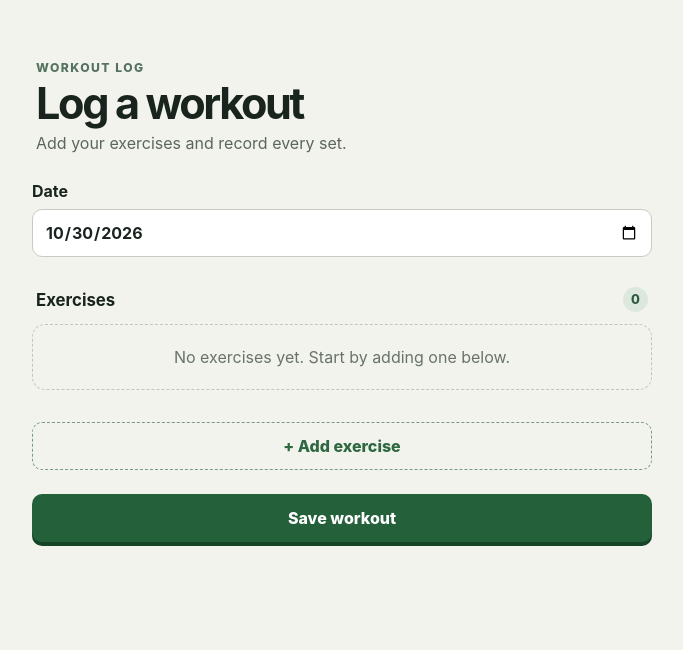
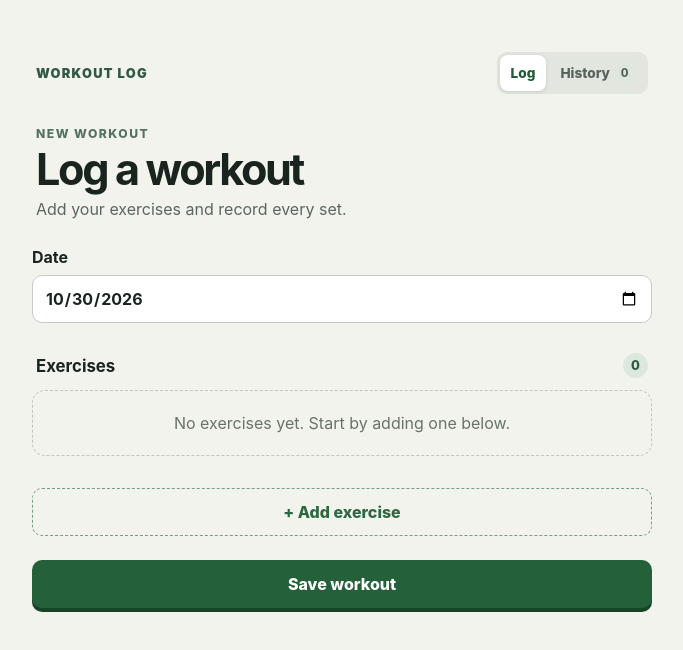
Before and after one commit to JCarz/workout-log, a React (Vite) app: page / in a window 1280 px wide. Shown: the top 650 px of the page, without its empty margins (298-981 px from the left). Built offline with nearby package versions, Linux system fonts and the light colour scheme.

Commit message:
Add workout and exercise history

```diff
--- a/src/App.jsx
+++ b/src/App.jsx
@@ -1,5 +1,6 @@
 import React, { useState } from 'react'
-import { saveWorkout } from './lib/storage.js'
+import HistoryView from './components/HistoryView.jsx'
+import { loadWorkouts, saveWorkout } from './lib/storage.js'
 
 function localDate() {
   const now = new Date()
@@ -22,6 +23,9 @@ function createExercise() {
 function App() {
   const [date, setDate] = useState(localDate)
   const [exercises, setExercises] = useState([])
+  const [workouts, setWorkouts] = useState(loadWorkouts)
+  const [view, setView] = useState('log')
+  const [selectedExercise, setSelectedExercise] = useState('')
   const [message, setMessage] = useState('')
   const [error, setError] = useState('')
 
@@ -125,17 +129,51 @@ function App() {
       })),
     }
 
-    saveWorkout(workout)
+    setWorkouts(saveWorkout(workout))
     setExercises([])
     setError('')
     setMessage('Workout saved on this device.')
   }
 
+  function showLog() {
+    setView('log')
+    setSelectedExercise('')
+  }
+
+  function showHistory() {
+    setView('history')
+    setSelectedExercise('')
+  }
+
   return (
     <main className="page-shell">
-      <section className="workout-form" aria-labelledby="page-title">
-        <header>
-          <p className="eyebrow">Workout Log</p>
+      <div className="app-shell">
+        <header className="app-header">
+          <p className="app-name">Workout Log</p>
+          <nav className="view-switcher" aria-label="Workout log views">
+            <button
+              type="button"
+              className={view === 'log' ? 'active' : ''}
+              aria-current={view === 'log' ? 'page' : undefined}
+              onClick={showLog}
+            >
+              Log
+            </button>
+            <button
+              type="button"
+              className={view === 'history' ? 'active' : ''}
+              aria-current={view === 'history' ? 'page' : undefined}
+              onClick={showHistory}
+            >
+              History <span>{workouts.length}</span>
+            </button>
+          </nav>
+        </header>
+
+        {view === 'log' ? (
+          <section className="view-panel workout-form" aria-labelledby="page-title">
+            <header className="view-heading">
+              <p className="eyebrow">New workout</p>
               <h1 id="page-title">Log a workout</h1>
               <p className="intro">Add your exercises and record every set.</p>
             </header>
@@ -188,7 +226,7 @@ function App() {
                     <div className="sets" aria-label={`${exercise.name || 'Exercise'} sets`}>
                       <div className="set-labels" aria-hidden="true">
                         <span>Set</span>
-                        <span>Weight</span>
+                        <span>LBS</span>
                         <span>Reps</span>
                         <span />
                       </div>
@@ -196,13 +234,13 @@ function App() {
                         <div className="set-row" key={set.id}>
                           <span className="set-number">{setIndex + 1}</span>
                           <label>
-                            <span className="sr-only">Weight for set {setIndex + 1}</span>
+                            <span className="sr-only">Weight in pounds for set {setIndex + 1}</span>
                             <input
                               type="number"
                               inputMode="decimal"
                               min="0"
                               step="0.5"
-                              placeholder="kg"
+                              placeholder="lbs"
                               value={set.weight}
                               onChange={(event) => updateSet(exercise.id, set.id, 'weight', event.target.value)}
                             />
@@ -250,6 +288,15 @@ function App() {
               <button className="save-button" type="submit">Save workout</button>
             </form>
           </section>
+        ) : (
+          <HistoryView
+            workouts={workouts}
+            selectedExercise={selectedExercise}
+            onSelectExercise={setSelectedExercise}
+            onBack={() => setSelectedExercise('')}
+          />
+        )}
+      </div>
     </main>
   )
 }
--- /dev/null
+++ b/src/components/HistoryView.jsx
@@ -0,0 +1,126 @@
+import React from 'react'
+
+function formatDate(date) {
+  return new Intl.DateTimeFormat(undefined, {
+    month: 'short',
+    day: 'numeric',
+    year: 'numeric',
+  }).format(new Date(`${date}T00:00:00`))
+}
+
+function setCountLabel(count) {
+  return `${count} ${count === 1 ? 'set' : 'sets'}`
+}
+
+function normalizeExerciseName(name) {
+  return name.trim().toLocaleLowerCase()
+}
+
+function ExerciseHistory({ exerciseName, workouts, onBack }) {
+  const normalizedName = normalizeExerciseName(exerciseName)
+  const sessions = workouts
+    .flatMap((workout) =>
+      workout.exercises
+        .filter((exercise) => normalizeExerciseName(exercise.name) === normalizedName)
+        .map((exercise) => ({ date: workout.date, exercise })),
+    )
+    .sort((a, b) => b.date.localeCompare(a.date))
+
+  return (
+    <section className="view-panel" aria-labelledby="exercise-history-title">
+      <button className="back-button" type="button" onClick={onBack}>
+        ← All workouts
+      </button>
+
+      <header className="view-heading compact-heading">
+        <p className="eyebrow">Exercise history</p>
+        <h1 id="exercise-history-title">{exerciseName}</h1>
+        <p className="intro">{sessions.length} {sessions.length === 1 ? 'workout' : 'workouts'} recorded</p>
+      </header>
+
+      <div className="history-list">
+        {sessions.map(({ date, exercise }, sessionIndex) => (
+          <article className="history-card exercise-session" key={`${date}-${exercise.id}-${sessionIndex}`}>
+            <div className="history-card-heading">
+              <time dateTime={date}>{formatDate(date)}</time>
+              <span>{setCountLabel(exercise.sets.length)}</span>
+            </div>
+
+            <div className="history-sets">
+              <div className="history-set-labels" aria-hidden="true">
+                <span>Set</span>
+                <span>LBS</span>
+                <span>Reps</span>
+              </div>
+              {exercise.sets.map((set, setIndex) => (
+                <div className="history-set-row" key={set.id}>
+                  <span>{setIndex + 1}</span>
+                  <strong>{set.weight} lbs</strong>
+                  <strong>{set.reps}</strong>
+                </div>
+              ))}
+            </div>
+          </article>
+        ))}
+      </div>
+    </section>
+  )
+}
+
+function HistoryView({ workouts, selectedExercise, onSelectExercise, onBack }) {
+  if (selectedExercise) {
+    return (
+      <ExerciseHistory
+        exerciseName={selectedExercise}
+        workouts={workouts}
+        onBack={onBack}
+      />
+    )
+  }
+
+  const sortedWorkouts = [...workouts].sort((a, b) => b.date.localeCompare(a.date))
+
+  return (
+    <section className="view-panel" aria-labelledby="history-title">
+      <header className="view-heading">
+        <p className="eyebrow">Past workouts</p>
+        <h1 id="history-title">Workout history</h1>
+        <p className="intro">Your saved sessions, newest first.</p>
+      </header>
+
+      {sortedWorkouts.length === 0 ? (
+        <p className="empty-state">Saved workouts will appear here.</p>
+      ) : (
+        <div className="history-list">
+          {sortedWorkouts.map((workout) => (
+            <article className="history-card" key={workout.id}>
+              <div className="history-card-heading">
+                <time dateTime={workout.date}>{formatDate(workout.date)}</time>
+                <span>{workout.exercises.length} {workout.exercises.length === 1 ? 'exercise' : 'exercises'}</span>
+              </div>
+
+              <div className="history-exercises">
+                {workout.exercises.map((exercise) => (
+                  <button
+                    type="button"
+                    className="history-exercise-button"
+                    key={exercise.id}
+                    onClick={() => onSelectExercise(exercise.name)}
+                  >
+                    <span>
+                      <strong>{exercise.name}</strong>
+                      <small>{setCountLabel(exercise.sets.length)}</small>
+                    </span>
+                    <span aria-hidden="true">›</span>
+                  </button>
+                ))}
+              </div>
+            </article>
+          ))}
+        </div>
+      )}
+    </section>
+  )
+}
+
+export default HistoryView
--- a/src/index.css
+++ b/src/index.css
@@ -15,9 +15,19 @@ button { cursor: pointer; }
 
 .page-shell { min-height: 100vh; padding: 24px 16px 40px; }
 
-.workout-form { width: min(100%, 620px); margin: 0 auto; }
+.app-shell { width: min(100%, 620px); margin: 0 auto; }
 
-header { margin: 8px 4px 28px; }
+.app-header { display: flex; align-items: center; justify-content: space-between; gap: 16px; margin: 0 4px 32px; }
+
+.app-name { margin: 0; color: #315840; font-size: 0.8rem; font-weight: 900; letter-spacing: 0.1em; text-transform: uppercase; }
+
+.view-switcher { display: flex; gap: 3px; padding: 3px; border-radius: 10px; background: #e2e6df; }
+
+.view-switcher button { min-height: 36px; border: 0; border-radius: 8px; background: transparent; color: #58635b; padding: 7px 11px; font-size: 0.85rem; font-weight: 800; }
+.view-switcher button.active { background: #fff; color: #225836; box-shadow: 0 1px 4px rgba(25, 48, 33, 0.12); }
+.view-switcher span { display: inline-grid; place-items: center; min-width: 19px; height: 19px; margin-left: 2px; border-radius: 999px; background: #dce8dd; font-size: 0.7rem; }
+
+.view-heading { margin: 0 4px 28px; }
 
 .eyebrow {
   margin: 0 0 7px;
@@ -86,9 +96,41 @@ h2 { margin-bottom: 0; font-size: 1.05rem; }
 .error { background: #fbe9e6; color: #91362c; }
 .success { background: #e1f0e3; color: #235a34; }
 
+.history-list { display: grid; gap: 14px; }
+
+.history-card { overflow: hidden; border: 1px solid #d5dbd3; border-radius: 14px; background: #fff; }
+
+.history-card-heading { display: flex; align-items: center; justify-content: space-between; gap: 12px; padding: 16px 18px; }
+.history-card-heading time { font-size: 1.02rem; font-weight: 850; }
+.history-card-heading > span { color: #69746b; font-size: 0.78rem; font-weight: 700; }
+
+.history-exercises { border-top: 1px solid #e6e9e4; }
+
+.history-exercise-button { display: flex; align-items: center; justify-content: space-between; width: 100%; min-height: 58px; border: 0; background: #fff; color: #18241d; padding: 10px 18px; text-align: left; }
+.history-exercise-button + .history-exercise-button { border-top: 1px solid #eef0ed; }
+.history-exercise-button:active { background: #f1f6f1; }
+.history-exercise-button > span:first-child { display: grid; gap: 3px; }
+.history-exercise-button strong { font-size: 0.96rem; }
+.history-exercise-button small { color: #6a766d; font-size: 0.76rem; }
+.history-exercise-button > span:last-child { color: #477357; font-size: 1.6rem; line-height: 1; }
+
+.back-button { margin: -8px 0 22px; border: 0; background: transparent; color: #326847; padding: 8px 3px; font-size: 0.9rem; font-weight: 800; }
+.compact-heading { margin-bottom: 20px; }
+
+.exercise-session .history-card-heading { border-bottom: 1px solid #e6e9e4; }
+.history-sets { padding: 10px 18px 15px; }
+.history-set-labels, .history-set-row { display: grid; grid-template-columns: 0.7fr 1.2fr 0.8fr; gap: 12px; align-items: center; }
+.history-set-labels { padding: 3px 0 7px; color: #69746b; font-size: 0.7rem; font-weight: 800; letter-spacing: 0.07em; text-transform: uppercase; }
+.history-set-row { min-height: 39px; border-top: 1px solid #eef0ed; font-variant-numeric: tabular-nums; }
+.history-set-row > :not(:first-child) { text-align: left; }
+.history-set-row span { color: #68736b; }
+.history-set-row strong { font-size: 0.9rem; }
+
 .sr-only { position: absolute; width: 1px; height: 1px; padding: 0; margin: -1px; overflow: hidden; clip: rect(0, 0, 0, 0); white-space: nowrap; border: 0; }
 
 @media (min-width: 640px) {
   .page-shell { padding-top: 52px; }
   .exercise-card { padding: 22px; }
+  .history-card-heading, .history-exercise-button { padding-left: 22px; padding-right: 22px; }
+  .history-sets { padding-left: 22px; padding-right: 22px; }
 }
--- a/src/lib/storage.js
+++ b/src/lib/storage.js
@@ -1,8 +1,18 @@
 const WORKOUTS_KEY = 'workout-log:workouts'
 
+export function loadWorkouts() {
+  try {
+    const savedWorkouts = JSON.parse(localStorage.getItem(WORKOUTS_KEY) ?? '[]')
+    return Array.isArray(savedWorkouts) ? savedWorkouts : []
+  } catch {
+    return []
+  }
+}
+
 export function saveWorkout(workout) {
-  const savedWorkouts = JSON.parse(localStorage.getItem(WORKOUTS_KEY) ?? '[]')
-  const workouts = Array.isArray(savedWorkouts) ? savedWorkouts : []
+  const workouts = loadWorkouts()
+  const updatedWorkouts = [...workouts, workout]
 
-  localStorage.setItem(WORKOUTS_KEY, JSON.stringify([...workouts, workout]))
+  localStorage.setItem(WORKOUTS_KEY, JSON.stringify(updatedWorkouts))
+  return updatedWorkouts
 }
```
Lines whose indentation alone changed are shown as unchanged.
